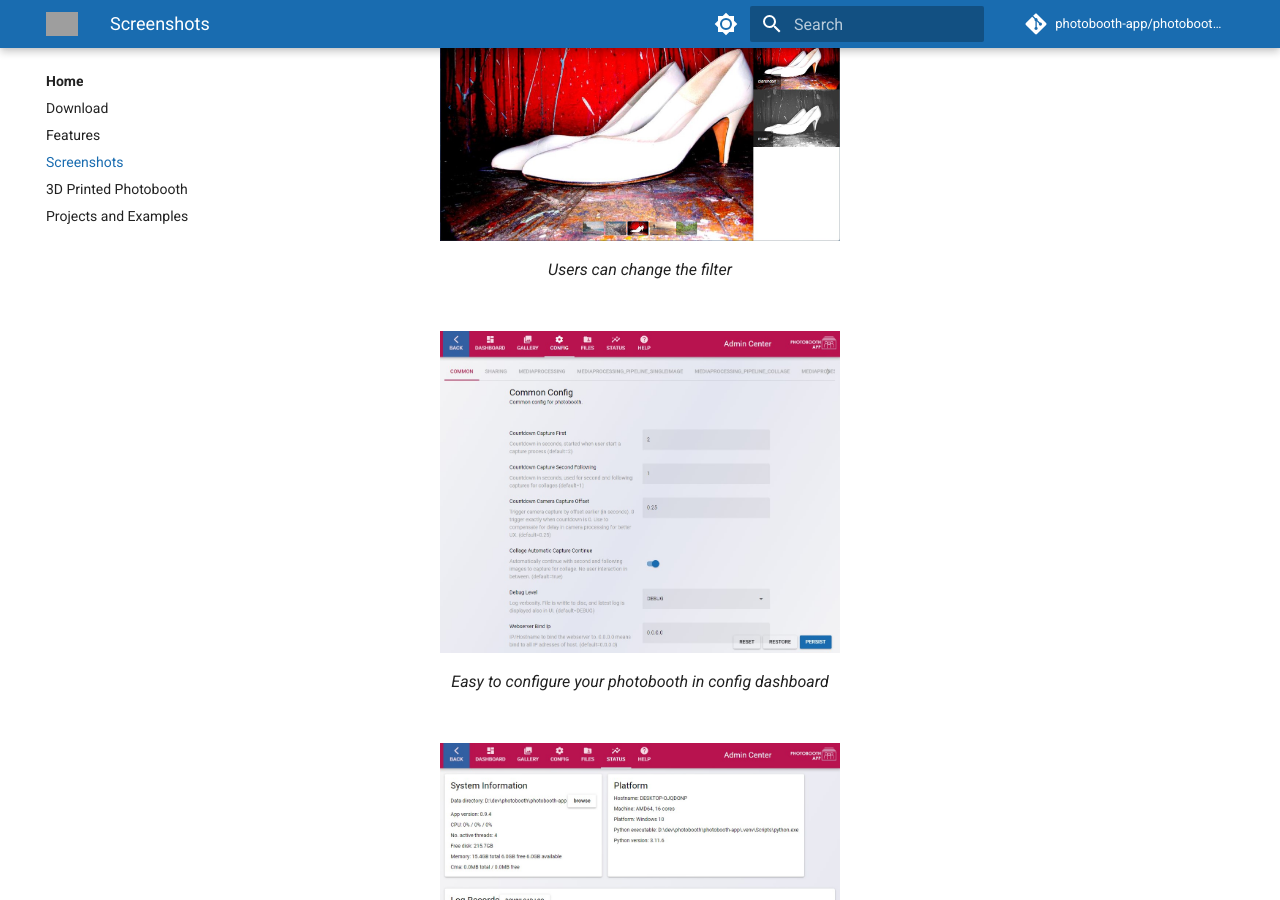
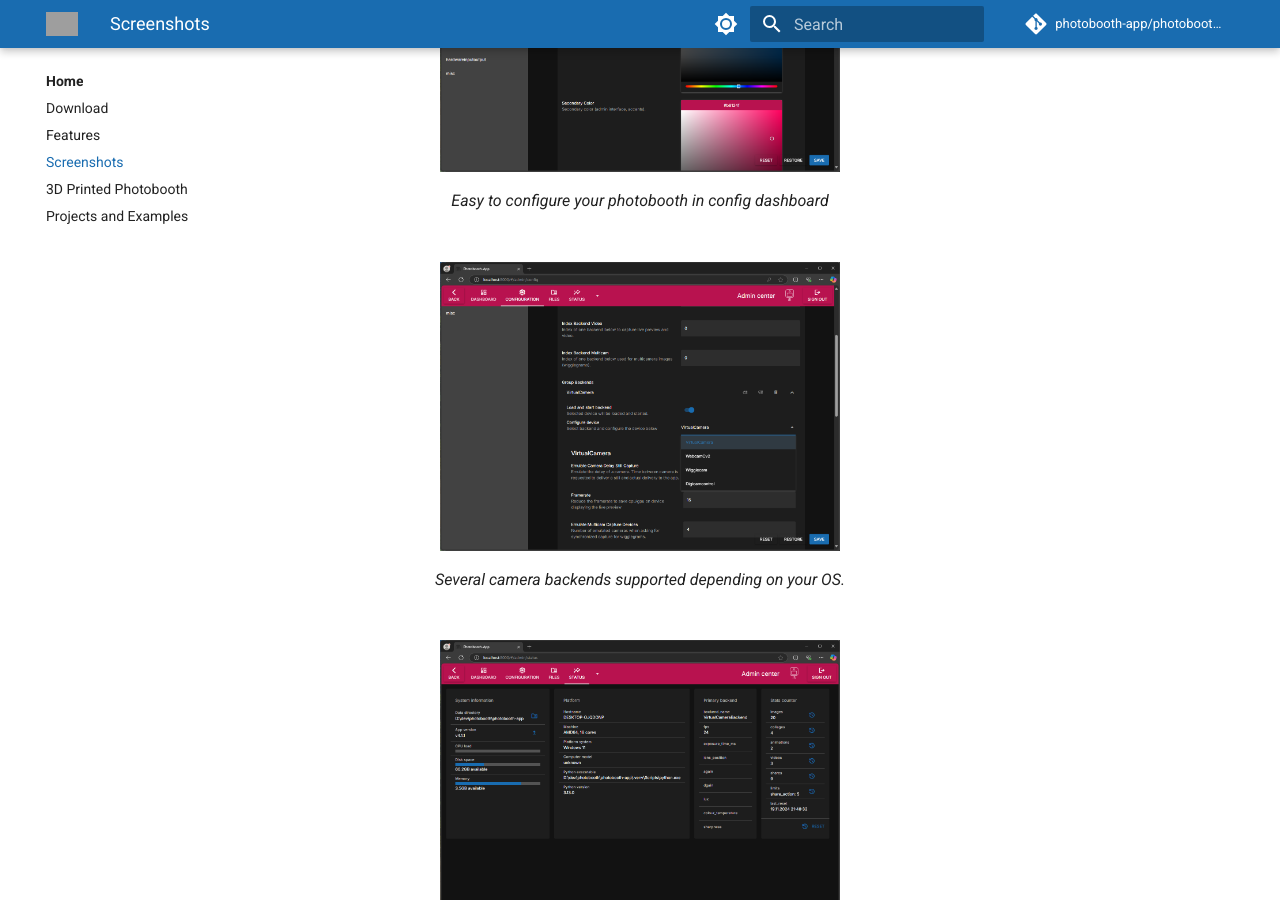
Before and after one commit to photobooth-app/photobooth-docs, an MkDocs documentation site: the page built from docs/screenshots.md, in a window 1280 px wide and 900 px high, scrolled down 1496 px. Built offline with MkDocs 1.6.1 and Material for MkDocs 9.7.7, drawn with Linux system fonts in a browser that asks for light colours; comment, search, counter and statistics services are not loaded; grey boxes are pictures that could not be loaded.

Commit message:
update screenshots.

```diff
--- a/docs/screenshots.md
+++ b/docs/screenshots.md
@@ -1,31 +1,31 @@
 # Screenshots
 
 <figure markdown>
-  ![frontpage](./assets/screenshots/frontpage.jpg){ width="400" }
+  ![frontpage](./assets/screenshots/frontpage.png){ width="400" }
   <figcaption>Frontpage</figcaption>
 </figure>
 
 <figure markdown>
-  ![gallery_list](./assets/screenshots/gallery_list.jpg){ width="400" }
+  ![gallery_list](./assets/screenshots/gallery_list.png){ width="400" }
   <figcaption>List images in the gallery</figcaption>
 </figure>
 
 <figure markdown>
-  ![gallery_detail](./assets/screenshots/gallery_detail.jpg){ width="400" }
+  ![gallery_detail](./assets/screenshots/gallery_detail.png){ width="400" }
   <figcaption>View image in the gallery</figcaption>
 </figure>
 
 <figure markdown>
-  ![gallery_detail](./assets/screenshots/gallery_detail_filter.jpg){ width="400" }
-  <figcaption>Users can change the filter</figcaption>
-</figure>
-
-<figure markdown>
-  ![admin_config_backends](./assets/screenshots/admincenter-config.jpg){ width="400" }
+  ![admin_config_backends](./assets/screenshots/admin_config_ui.png){ width="400" }
   <figcaption>Easy to configure your photobooth in config dashboard</figcaption>
 </figure>
 
 <figure markdown>
-  ![admin_status](./assets/screenshots/admincenter-status.jpg){ width="400" }
+  ![admin_config_backends](./assets/screenshots/admin_config_backends.png){ width="400" }
+  <figcaption>Several camera backends supported depending on your OS.</figcaption>
+</figure>
+
+<figure markdown>
+  ![admin_status](./assets/screenshots/admin_status.png){ width="400" }
   <figcaption>View latest logs and status information in the admin panel</figcaption>
 </figure>
```
Also changed, not shown: docs/setup/admincenter.md (+3 -3 lines), docs/setup/qrshareservice.md (+1 -1 lines), docs/assets/screenshots/admin_config_backends.png (added), docs/assets/screenshots/admin_config_ui.png (added), docs/assets/screenshots/admin_dashboard.png (added), docs/assets/screenshots/admin_filebrowser.png (added), docs/assets/screenshots/admin_status.png (added), docs/assets/screenshots/admincenter-config.jpg (deleted), docs/assets/screenshots/admincenter-dashboard.jpg (deleted), docs/assets/screenshots/admincenter-filebrowser.jpg (deleted), docs/assets/screenshots/admincenter-status.jpg (deleted), docs/assets/screenshots/frontpage.jpg (deleted), docs/assets/screenshots/frontpage.png (added), docs/assets/screenshots/gallery_detail.jpg (deleted), 4 more files.
